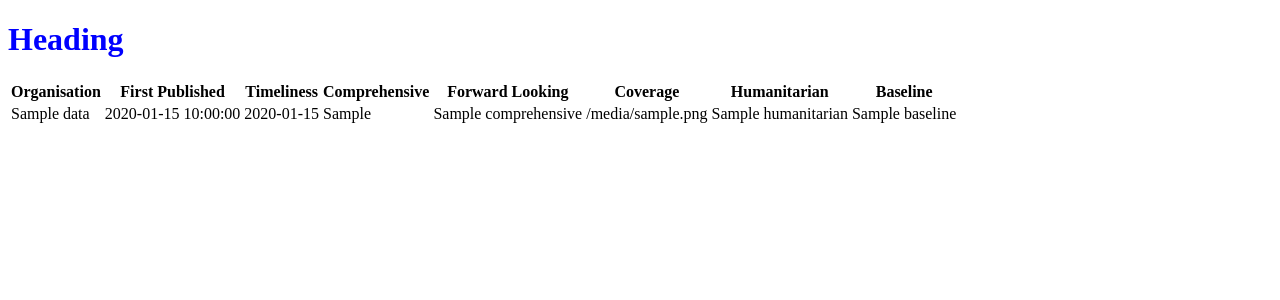
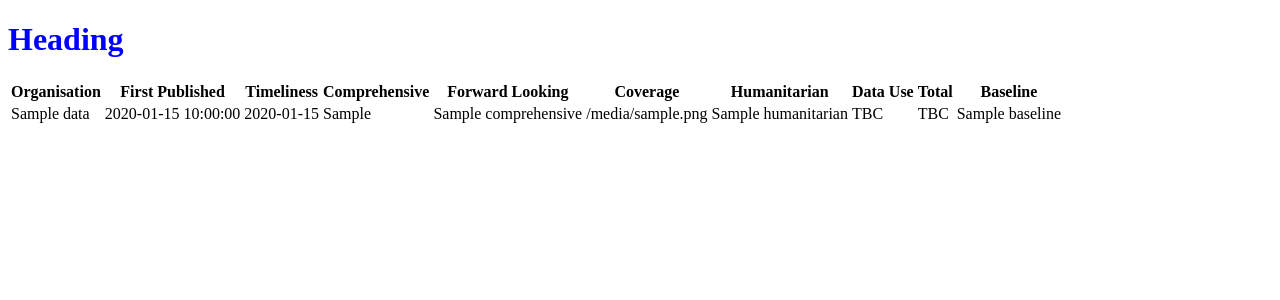
Before and after one commit to devinit/grand-bargain-monitoring, a Flask app: template src/templates/dashboard.html in a window 1280 px wide. Shown: the top 300 px of the page. Run offline with Flask 2, Linux system fonts and the light colour scheme; the template is opened without the code that fills it: most values are stand-ins (such as "Sample title", 1, 10 or a date in 2020); parts of the project's set-up code (start-up, migrations or seed data) failed here and were passed over.

Commit message:
Add a couple of TBC columns
This adds columns that could be added

```diff
--- a/src/templates/dashboard.html
+++ b/src/templates/dashboard.html
@@ -10,6 +10,8 @@
 			<th>Forward Looking</th>
 			<th>Coverage</th>
 			<th>Humanitarian</th>
+			<th>Data Use</th>
+			<th>Total</th>
 			<th>Baseline</th>
 		</tr>
 	</thead>
@@ -23,6 +25,8 @@
 			<td>{{ data[k]['Comprehensive'] if data[k]['Comprehensive'] != '' else '0' }}</td>
 			<td>{{ data[k]['Coverage'] if data[k]['Coverage'] != '' else '0' }}</td>
 			<td>{{ data[k]['humanitarian'] if data[k]['humanitarian'] != '' else '0' }}</td>
+			<td>TBC</td>
+			<td>TBC</td>
 			<td>{{ data[k]['baseline'] if data[k]['baseline'] != '' else '0' }}</td>
 		</tr>
 		{% endfor %}
```
